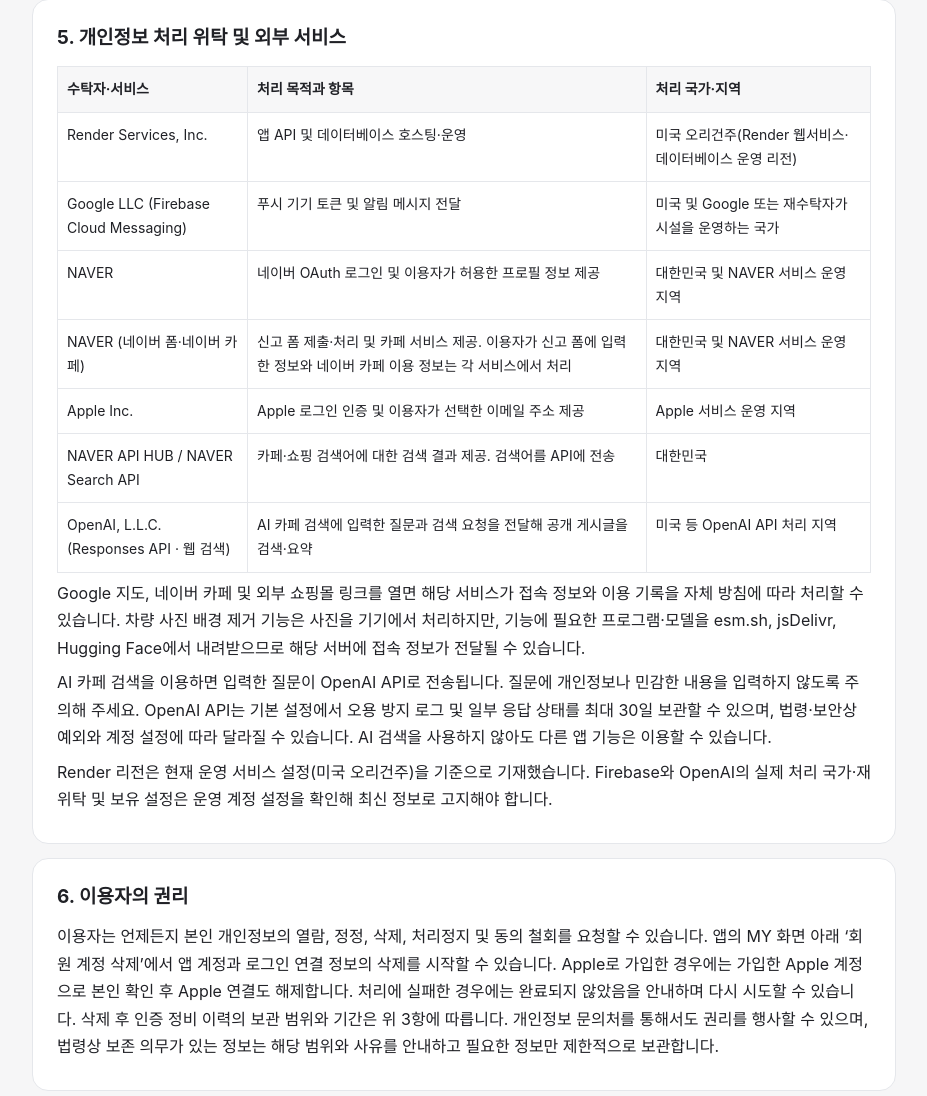
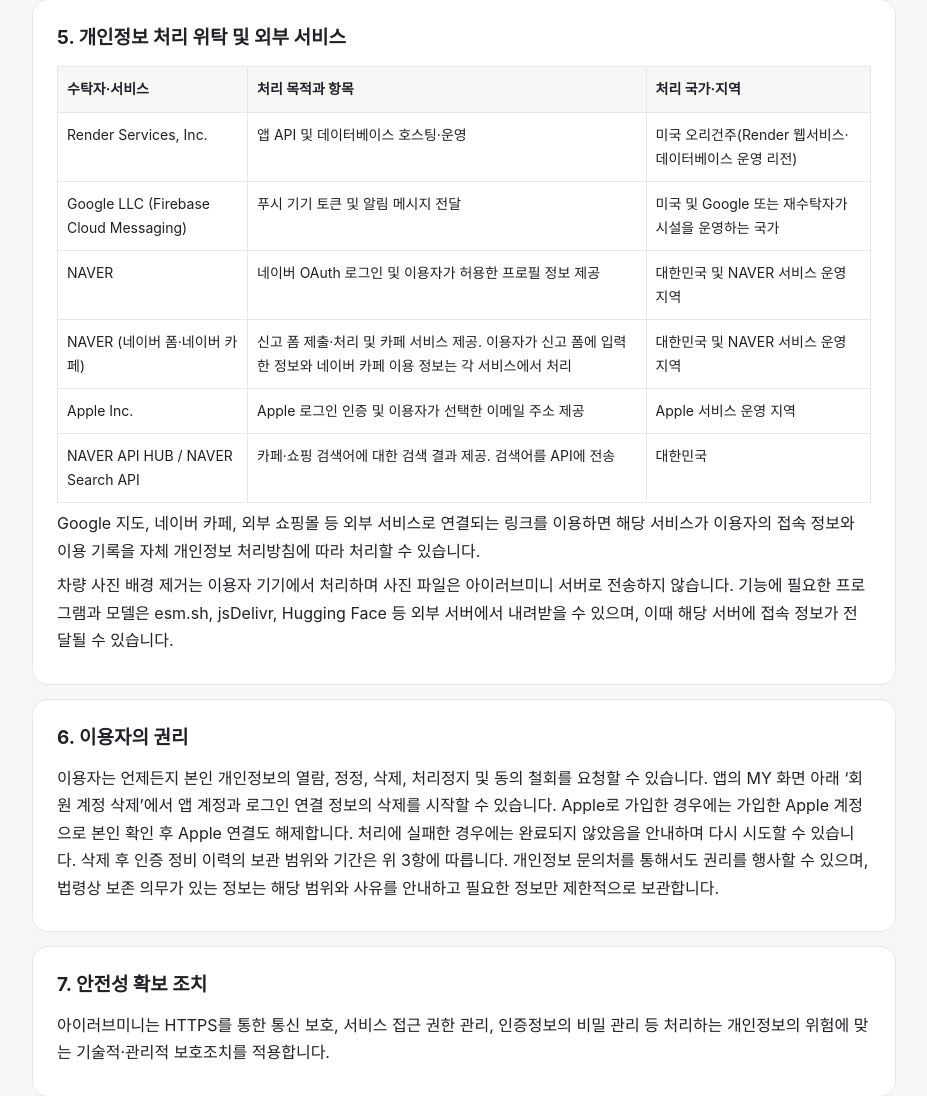
Before and after one commit to newsilver1028-hue/ilovemini, a Django app: page /privacy/ in a window 1280 px wide. Shown: the part 2254-3350 px from the top of the page, without its empty margins (176-1103 px from the left). Run offline with Django 5.2, Linux system fonts and the light colour scheme; parts of the project's set-up code (start-up, migrations or seed data) failed here and were passed over.

Commit message:
Remove retired AI cafe search disclosure and endpoint

```diff
--- a/platform/api/templates/public/privacy_policy.html
+++ b/platform/api/templates/public/privacy_policy.html
@@ -93,11 +93,9 @@
         <tr><td>NAVER (네이버 폼·네이버 카페)</td><td>신고 폼 제출·처리 및 카페 서비스 제공. 이용자가 신고 폼에 입력한 정보와 네이버 카페 이용 정보는 각 서비스에서 처리</td><td>대한민국 및 NAVER 서비스 운영 지역</td></tr>
         <tr><td>Apple Inc.</td><td>Apple 로그인 인증 및 이용자가 선택한 이메일 주소 제공</td><td>Apple 서비스 운영 지역</td></tr>
         <tr><td>NAVER API HUB / NAVER Search API</td><td>카페·쇼핑 검색어에 대한 검색 결과 제공. 검색어를 API에 전송</td><td>대한민국</td></tr>
-        <tr><td>OpenAI, L.L.C. (Responses API · 웹 검색)</td><td>AI 카페 검색에 입력한 질문과 검색 요청을 전달해 공개 게시글을 검색·요약</td><td>미국 등 OpenAI API 처리 지역</td></tr>
       </tbody></table>
-      <p>Google 지도, 네이버 카페 및 외부 쇼핑몰 링크를 열면 해당 서비스가 접속 정보와 이용 기록을 자체 방침에 따라 처리할 수 있습니다. 차량 사진 배경 제거 기능은 사진을 기기에서 처리하지만, 기능에 필요한 프로그램·모델을 esm.sh, jsDelivr, Hugging Face에서 내려받으므로 해당 서버에 접속 정보가 전달될 수 있습니다.</p>
-      <p>AI 카페 검색을 이용하면 입력한 질문이 OpenAI API로 전송됩니다. 질문에 개인정보나 민감한 내용을 입력하지 않도록 주의해 주세요. OpenAI API는 기본 설정에서 오용 방지 로그 및 일부 응답 상태를 최대 30일 보관할 수 있으며, 법령·보안상 예외와 계정 설정에 따라 달라질 수 있습니다. AI 검색을 사용하지 않아도 다른 앱 기능은 이용할 수 있습니다.</p>
-      <p>Render 리전은 현재 운영 서비스 설정(미국 오리건주)을 기준으로 기재했습니다. Firebase와 OpenAI의 실제 처리 국가·재위탁 및 보유 설정은 운영 계정 설정을 확인해 최신 정보로 고지해야 합니다.</p>
+      <p>Google 지도, 네이버 카페, 외부 쇼핑몰 등 외부 서비스로 연결되는 링크를 이용하면 해당 서비스가 이용자의 접속 정보와 이용 기록을 자체 개인정보 처리방침에 따라 처리할 수 있습니다.</p>
+      <p>차량 사진 배경 제거는 이용자 기기에서 처리하며 사진 파일은 아이러브미니 서버로 전송하지 않습니다. 기능에 필요한 프로그램과 모델은 esm.sh, jsDelivr, Hugging Face 등 외부 서버에서 내려받을 수 있으며, 이때 해당 서버에 접속 정보가 전달될 수 있습니다.</p>
     </section>
 
     <section><h2>6. 이용자의 권리</h2>
```
